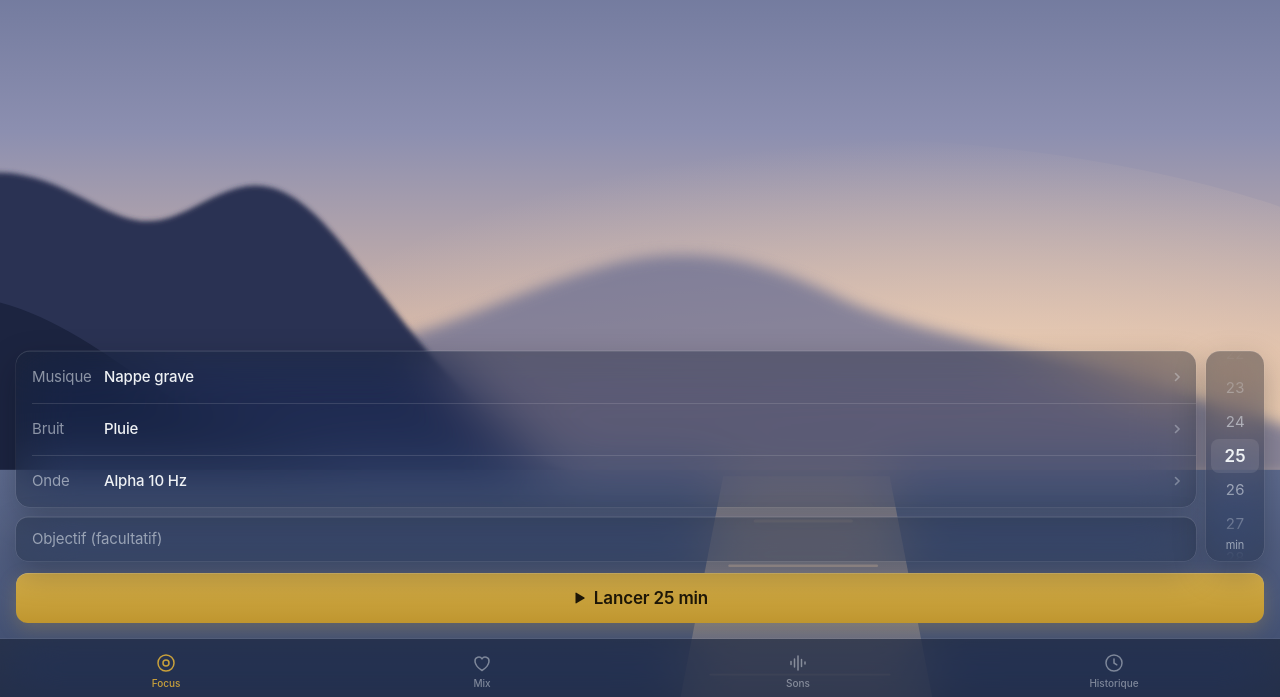
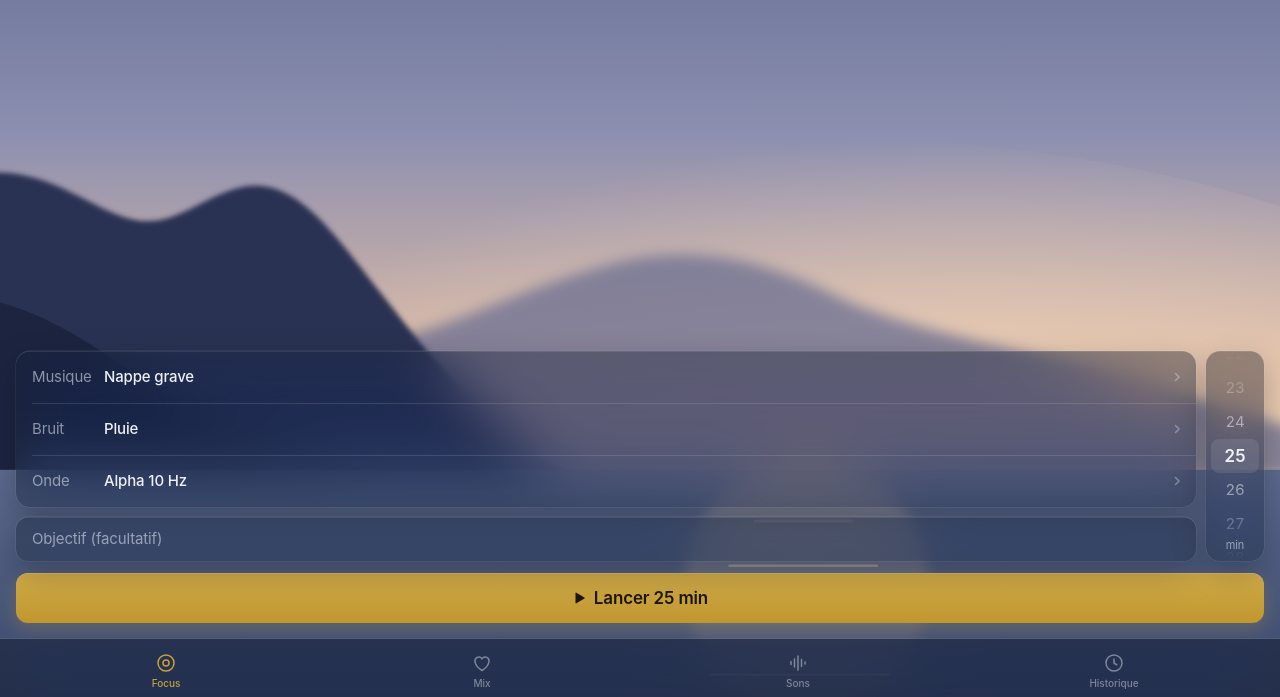
Before and after one commit to asapvale/concentration-prototype, a plain HTML site: page focus.html in a window 1280 px wide. Shown: the part 103-800 px from the top of the page. Drawn offline with Linux system fonts and the light colour scheme.

Commit message:
Reflet adouci
Co-Authored-By: Claude Opus 5.5 <noreply@anthropic.com>

```diff
--- a/focus.html
+++ b/focus.html
@@ -193,7 +193,7 @@
     <path fill="#1C2440" d="M-10 486 L-10 430 C12 432 30 446 48 458 C70 472 92 478 120 486Z"/>
     <rect y="484" width="400" height="376" fill="url(#mer)"/>
     <!-- Reflet du soleil -->
-    <path d="M226 486 L278 486 L300 600 L204 600Z" fill="url(#reflet)" opacity=".7"/>
+    <ellipse cx="252" cy="520" rx="38" ry="40" fill="url(#reflet)" opacity=".5" filter="url(#flou1)"/>
     <g stroke="#F3D2B2" stroke-linecap="round" opacity=".35">
       <path d="M236 500 h30" stroke-width="1"/><path d="M228 514 h46" stroke-width=".8"/>
       <path d="M240 530 h22" stroke-width=".8"/><path d="M222 548 h56" stroke-width=".6"/>
```
